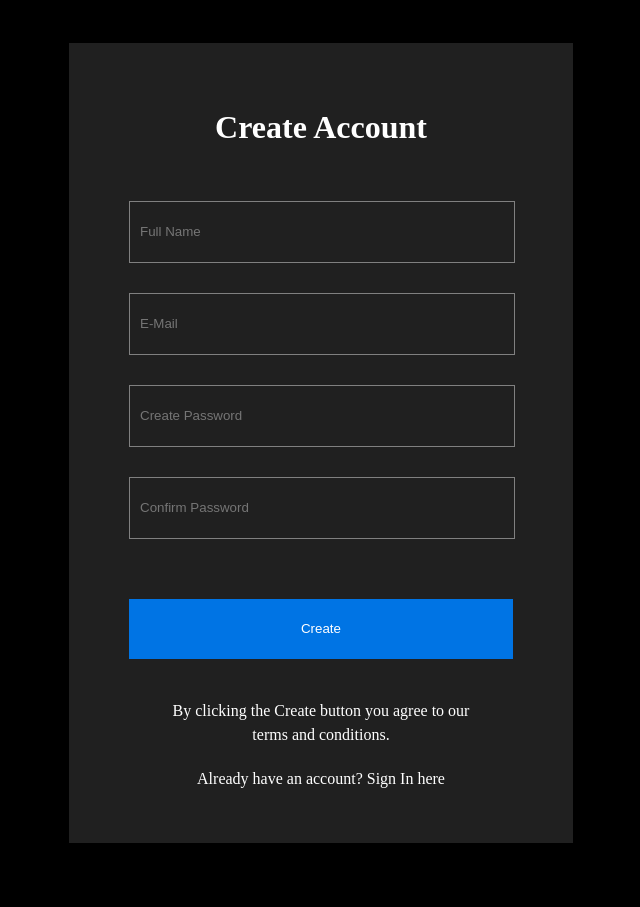
After one commit to krishnachaudhary125/Project, a PHP site: page /sign_up.php in a window 1280 px wide. The commit adds this page. Shown: the part 130-1037 px from the top of the page, without its empty margins (315-955 px from the left). Run offline with PHP 8.4, Linux system fonts and the light colour scheme.

Commit message:
modified sign in page css and added sign up page

```diff
--- a/SourceCode/sign_in.php
+++ b/SourceCode/sign_in.php
@@ -14,11 +14,11 @@
                 <button type="submit">SIGN IN</button>
             </div>
             <p class="sign-in-p">OR</p>
-            <div class="sign-in-forgot">
+            <div class="sign-in-a">
                 <a href="#" target="_self">Forgot Password</a>
             </div>
-            <div class="sign-in-create">
-                <a href="#" target="_self">Create account</a>
+            <div class="sign-in-a">
+                <a href="sign_up.php" target="_self">Create account</a>
             </div>
         </form>
     </div>
--- /dev/null
+++ b/SourceCode/sign_up.php
@@ -0,0 +1,34 @@
+<?php
+    include "header.php"
+?>
+    <div class="sign-up-container">
+        <form action="#" method="post" class="sign-up">
+            <h1>Create Account</h1>
+            <div class="sign-up-form">
+                <div class="sign-up-field">
+                    <input type="fname" id="fname" name="fname" value="" placeholder="Full Name">
+                </div>
+                <div class="sign-up-field">
+                    <input type="email" id="email" name="email" value="" placeholder="E-Mail">
+                </div>
+                <div class="sign-up-field">
+                    <input type="password" id="psw" name="psw" value="" placeholder="Create Password">
+                </div>
+                <div class="sign-up-field">
+                    <input type="password" id="cpsw" name="cpsw" value="" placeholder="Confirm Password">
+                </div>
+                <button type="submit">Create</button>
+                <div class="sign-up-a">
+                    <p>By clicking the Create button you agree to our</p>
+                    <a href="#">terms and conditions.</a>
+                </div>
+                <div class="sign-up-a">
+                    <p>Already have an account? <a href="sign_in.php">Sign In here</a></p>
+                </div>
+            </div>
+        </form>
+    </div>
+
+<?php
+    include "footer.php"
+?>
--- a/SourceCode/style.css
+++ b/SourceCode/style.css
@@ -115,7 +115,7 @@ header {
     margin: 5% 30%;
     width: 30%;
     text-align: center;
-    height: 73vh;
+    height: 500px;
 }
 
 .sign-in-form {
@@ -128,16 +128,19 @@ header {
     margin: 30px 0;
 }
 
-.sign-in-forgot a,
-.sign-in-create a {
+.sign-in-a a {
     color: white;
     text-decoration: none;
     padding: 10px 0;
+    cursor: pointer;
 }
 
-.sign-in-forgot,
-.sign-in-create {
+.sign-in-a {
     margin: 20px 0;
+}
+
+.sign-in-a a:hover {
+    text-decoration: underline;
 }
 
 .sign-in-field input {
@@ -155,6 +158,75 @@ header {
     color: white;
     border: none;
     padding: 20px;
+    cursor: pointer;
+}
+
+.sign-in-form button:hover {
+    background: rgb(0, 140, 228);
 }
 
 /* Sign In End */
+
+/* Sign Up Start */
+.sign-up-container {
+    background-color: rgb(32, 32, 32);
+    color: white;
+    padding: 60px;
+    margin: 5% 30%;
+    width: 30%;
+    text-align: center;
+    height: 680px;
+}
+
+.sign-up-form {
+    padding: 20px 0;
+}
+
+.sign-up-field {
+    width: 100%;
+    overflow: visible;
+    margin: 30px 0;
+}
+
+.sign-up-field input {
+    width: 100%;
+    padding: 20px 0;
+    background-color: rgb(32, 32, 32);
+    border: 1px solid gray;
+    color: white;
+}
+
+.sign-up-field input::placeholder {
+    padding-left: 10px;
+}
+
+.sign-up-form button {
+    margin-top: 30px;
+    width: 100%;
+    background: rgb(0, 116, 228);
+    color: white;
+    border: none;
+    padding: 20px;
+    margin-bottom: 30px;
+}
+
+.sign-up-form button:hover {
+    background: rgb(0, 140, 228);
+}
+
+.sign-up-a {
+    padding: 10px 0;
+}
+
+.sign-up-a a {
+    color: white;
+    text-decoration: none;
+    padding: 10px 0;
+    cursor: pointer;
+}
+
+.sign-up-a a:hover {
+    text-decoration: underline;
+}
+
+/* Sign Up End */
```
